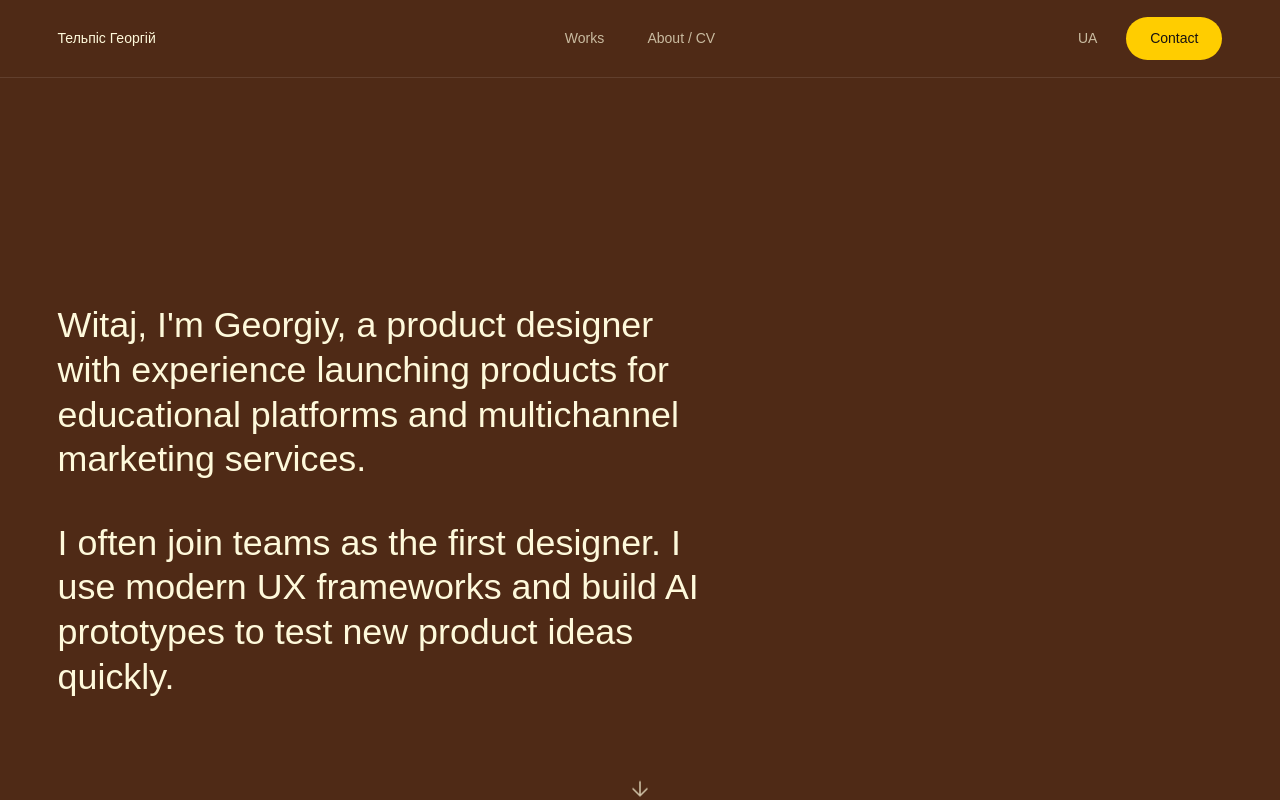
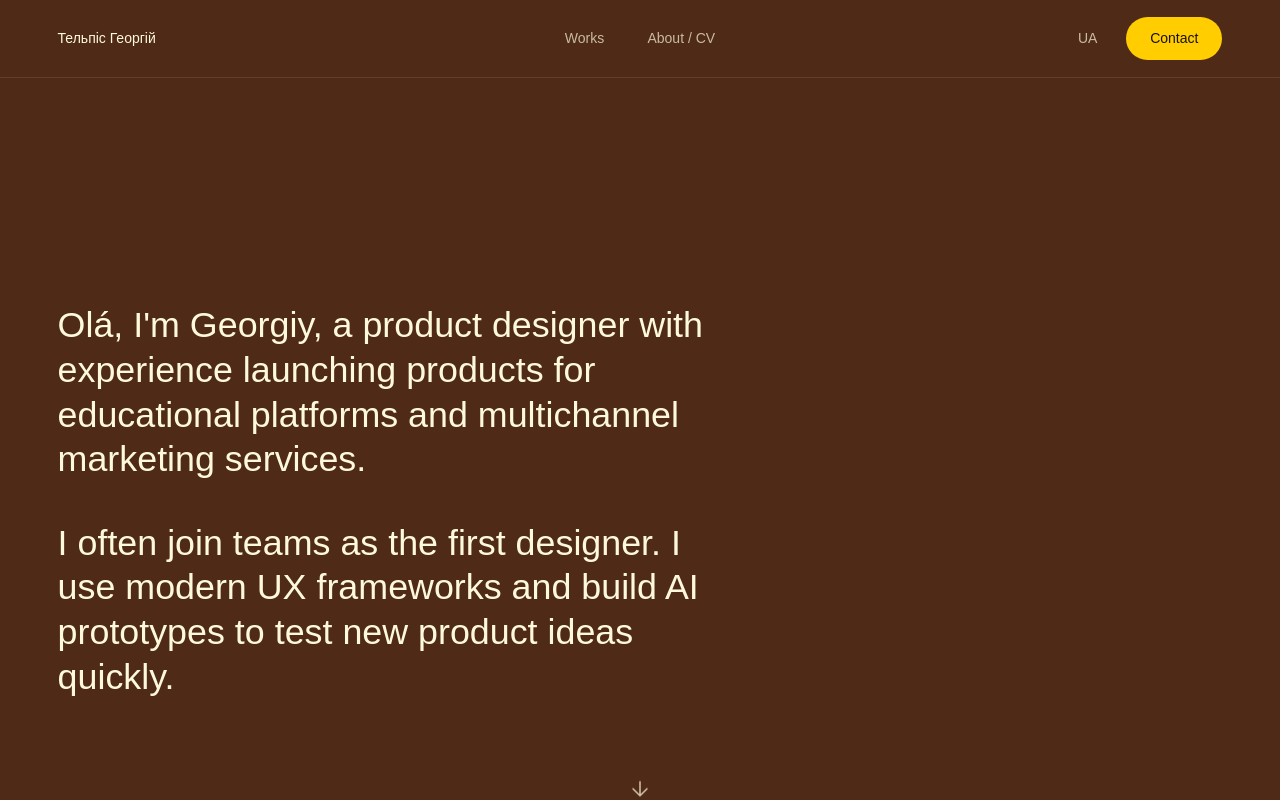
Before and after one commit to telpisgeo/portfolio, a Next.js app: page /en in a window 1280 px wide. Shown: the top 800 px of the page. Built offline with nearby package versions, Linux system fonts and the light colour scheme; a web font is replaced by a local one.

Commit message:
Remove Slavic greetings from EN version

```diff
--- a/src/components/Hero.tsx
+++ b/src/components/Hero.tsx
@@ -3,7 +3,8 @@
 import Image from "next/image";
 import { useState, useEffect } from "react";
 
-const greetings = ["Привіт", "Hello", "Hola", "Bonjour", "Ciao", "Hallo", "Olá", "Witaj", "Ahoj", "Sveiki"];
+const greetingsUk = ["Привіт", "Hello", "Hola", "Bonjour", "Ciao", "Hallo", "Olá", "Witaj", "Ahoj", "Sveiki"];
+const greetingsEn = ["Hello", "Hola", "Bonjour", "Ciao", "Hallo", "Olá", "Sveiki"];
 
 type HeroProps = {
   locale: string;
@@ -11,11 +12,12 @@ type HeroProps = {
 
 export default function Hero({ locale }: HeroProps) {
   const isUk = locale === "uk";
-  const [greeting, setGreeting] = useState("Привіт");
+  const [greeting, setGreeting] = useState(isUk ? "Привіт" : "Hello");
 
   useEffect(() => {
-    setGreeting(greetings[Math.floor(Math.random() * greetings.length)]);
-  }, []);
+    const list = isUk ? greetingsUk : greetingsEn;
+    setGreeting(list[Math.floor(Math.random() * list.length)]);
+  }, [isUk]);
 
   return (
     <section className="relative bg-[#4f2a16] overflow-hidden" style={{ minHeight: "calc(100vh - 64px)" }}>
```
